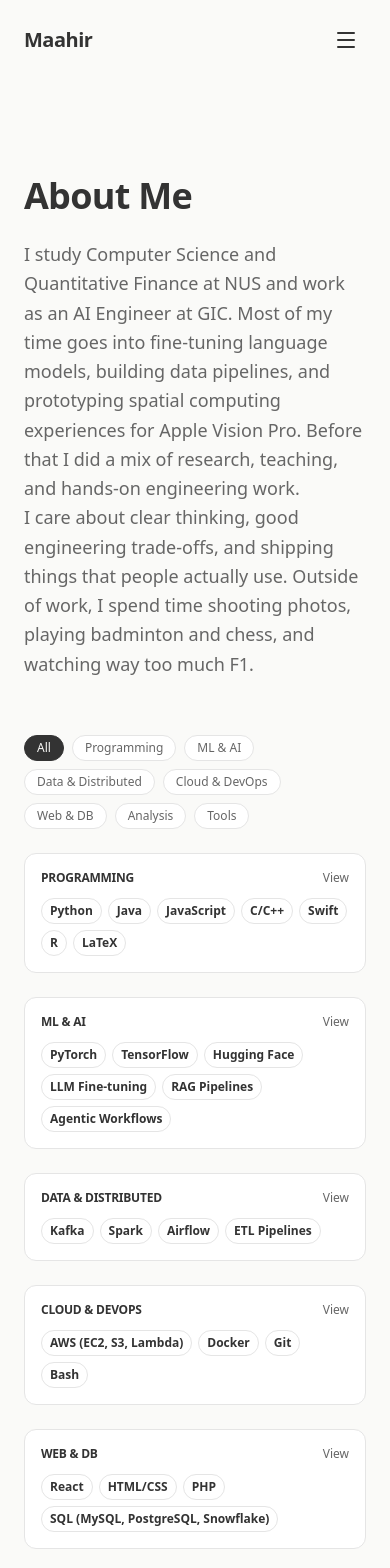
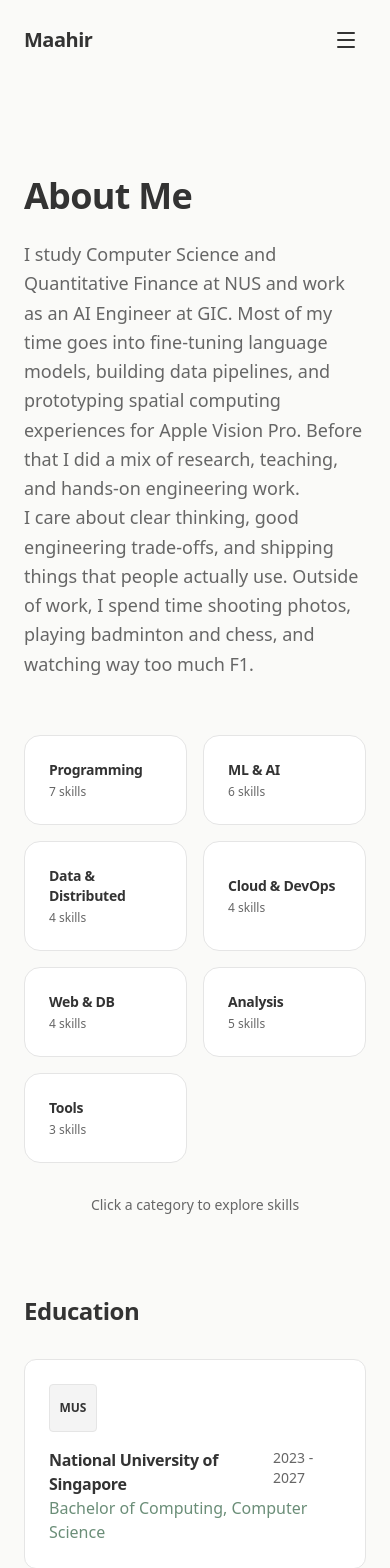
Before and after one commit to maahir-garg/portfolio, a Next.js app: page /about in a window 390 px wide. Shown: the top 1568 px of the page. Built offline with nearby package versions, Linux system fonts and the light colour scheme.

Commit message:
cook i am?

```diff
--- a/components/Skills.tsx
+++ b/components/Skills.tsx
@@ -1,19 +1,21 @@
 "use client";
 
 import { useState, useMemo } from "react";
+import { motion, AnimatePresence } from "framer-motion";
 import { DATA } from "@/lib/data";
 import { Badge } from "@/components/ui/Badge";
+import { Card } from "@/components/ui/Card";
 
 type SkillsByCategory = typeof DATA.skills;
 
-const CATEGORY_LABELS: Record<string, string> = {
-  Programming: "Programming",
-  "ML & AI": "ML & AI",
-  "Data & Distributed": "Data & Distributed",
-  "Cloud & DevOps": "Cloud & DevOps",
-  "Web & DB": "Web & DB",
-  Analysis: "Analysis",
-  Tools: "Tools",
+const CATEGORY_ICONS: Record<string, string> = {
+  Programming: "💻",
+  "ML & AI": "🤖",
+  "Data & Distributed": "📊",
+  "Cloud & DevOps": "☁️",
+  "Web & DB": "🌐",
+  Analysis: "📈",
+  Tools: "🛠️",
 };
 
 export function Skills({
@@ -21,100 +23,145 @@ export function Skills({
 }: {
   skills?: SkillsByCategory;
 }) {
-  const [activeCategory, setActiveCategory] = useState<string>("All");
+  const [activeCategory, setActiveCategory] = useState<string | null>(null);
+  const [hoveredSkill, setHoveredSkill] = useState<string | null>(null);
 
   const entries = useMemo(
     () => Object.entries(skills) as Array<[keyof SkillsByCategory, readonly string[]]>,
     [skills]
   );
 
-  const visibleEntries =
-    activeCategory === "All"
-      ? entries
-      : entries.filter(([category]) => String(category) === activeCategory);
-
-  const categories = ["All", ...entries.map(([category]) => String(category))];
+  const activeSkills = activeCategory
+    ? entries.find(([cat]) => String(cat) === activeCategory)?.[1] || []
+    : [];
 
   return (
-    <div className="space-y-6">
-      {/* Filters */}
-      <div className="flex flex-wrap gap-2">
-        {categories.map((category) => (
-          <button
-            key={category}
-            type="button"
-            onClick={() => setActiveCategory(category)}
-            className={`rounded-full border px-3 py-1 text-xs font-medium transition-colors ${
-              activeCategory === category
-                ? "bg-ink text-canvas border-ink"
-                : "bg-card text-ink-muted border-border hover:border-ink/60"
-            }`}
+    <div className="space-y-8">
+      {/* Category Grid */}
+      <div className="grid grid-cols-2 sm:grid-cols-3 lg:grid-cols-4 gap-4">
+        <AnimatePresence mode="wait">
+          {entries.map(([category, items], index) => {
+            const categoryStr = String(category);
+            const isActive = activeCategory === categoryStr;
+            const isInactive = activeCategory !== null && !isActive;
+
+            return (
+              <motion.button
+                key={categoryStr}
+                layout
+                initial={{ opacity: 0, y: 20 }}
+                animate={{
+                  opacity: isInactive ? 0.4 : 1,
+                  y: 0,
+                  scale: isActive ? 1.05 : 1
+                }}
+                exit={{ opacity: 0, y: -20 }}
+                transition={{
+                  duration: 0.3,
+                  delay: index * 0.05,
+                  layout: { duration: 0.3 }
+                }}
+                whileHover={{ scale: 1.05, y: -2 }}
+                whileTap={{ scale: 0.98 }}
+                onClick={() => setActiveCategory(isActive ? null : categoryStr)}
+                className={`
+                  group relative overflow-hidden rounded-2xl border p-6 text-left transition-all duration-300
+                  ${isActive
+                    ? 'bg-accent/10 border-accent shadow-lg shadow-accent/20'
+                    : 'bg-card border-border hover:border-accent/40 hover:shadow-md'
+                  }
+                `}
               >
-            {category}
-          </button>
-        ))}
+                {/* Glow effect */}
+                <motion.div
+                  className="absolute inset-0 opacity-0 group-hover:opacity-100 transition-opacity duration-500"
+                  style={{
+                    background: 'radial-gradient(circle at center, rgba(107, 142, 120, 0.1) 0%, transparent 70%)',
+                  }}
+                />
+
+                <div className="relative z-10">
+                  <h3 className={`text-sm font-semibold tracking-tight transition-colors ${isActive ? 'text-accent' : 'text-ink group-hover:text-accent'}`}>
+                    {categoryStr}
+                  </h3>
+                  <p className="text-xs text-ink-muted mt-1 font-mono">
+                    {items.length} {items.length === 1 ? 'skill' : 'skills'}
+                  </p>
                 </div>
 
-      {/* Skills */}
-      {activeCategory === "All" ? (
-        <div className="grid grid-cols-1 sm:grid-cols-2 gap-6">
-          {entries.map(([category, items]) => (
-            <div
-              key={String(category)}
-              className="rounded-xl border border-border bg-card p-4"
+                {/* Active indicator */}
+                {isActive && (
+                  <motion.div
+                    layoutId="activeIndicator"
+                    className="absolute bottom-0 left-0 right-0 h-1 bg-accent"
+                    transition={{ type: "spring", stiffness: 300, damping: 30 }}
+                  />
+                )}
+              </motion.button>
+            );
+          })}
+        </AnimatePresence>
+      </div>
+
+      {/* Skills Display */}
+      <AnimatePresence mode="wait">
+        {activeCategory && (
+          <motion.div
+            key={activeCategory}
+            initial={{ opacity: 0, height: 0 }}
+            animate={{ opacity: 1, height: "auto" }}
+            exit={{ opacity: 0, height: 0 }}
+            transition={{ duration: 0.3 }}
           >
-              <div className="flex items-center justify-between gap-3">
-                <h3 className="text-xs font-mono uppercase tracking-[0.2em] text-ink-muted">
-                  {CATEGORY_LABELS[String(category)] ?? String(category)}
+            <Card className="p-8">
+              <div className="flex items-center justify-between mb-6">
+                <h3 className="text-2xl font-bold text-ink">
+                  {activeCategory}
                 </h3>
                 <button
-                  type="button"
-                  onClick={() => setActiveCategory(String(category))}
-                  className="text-xs text-ink-muted hover:text-ink transition-colors"
+                  onClick={() => setActiveCategory(null)}
+                  className="text-sm text-ink-muted hover:text-accent transition-colors font-medium"
                 >
-                  View
+                  Close ✕
                 </button>
               </div>
-              <div className="mt-3 flex flex-wrap gap-1.5">
-                {items.map((skill) => (
+
+              <div className="flex flex-wrap gap-3">
+                {activeSkills.map((skill, index) => (
+                  <motion.div
+                    key={`${activeCategory}-${skill}`}
+                    initial={{ opacity: 0, scale: 0.8, y: 20 }}
+                    animate={{ opacity: 1, scale: 1, y: 0 }}
+                    transition={{ delay: index * 0.05, duration: 0.3 }}
+                    onHoverStart={() => setHoveredSkill(skill)}
+                    onHoverEnd={() => setHoveredSkill(null)}
+                  >
                     <Badge
-                    key={`${String(category)}-${skill}`}
                       variant="secondary"
-                    className="text-xs py-1 px-2"
+                      className={`
+                        text-sm py-2 px-4 cursor-default transition-all duration-200
+                        ${hoveredSkill === skill ? 'bg-accent/20 text-accent border-accent/40 scale-110' : ''}
+                      `}
                     >
                       {skill}
                     </Badge>
+                  </motion.div>
                 ))}
               </div>
-            </div>
-          ))}
-        </div>
-      ) : (
-        <div className="rounded-xl border border-border bg-card p-4">
-          <div className="flex items-center justify-between gap-3">
-            <h3 className="text-xs font-mono uppercase tracking-[0.2em] text-ink-muted">
-              {CATEGORY_LABELS[activeCategory] ?? activeCategory}
-            </h3>
-            <button
-              type="button"
-              onClick={() => setActiveCategory("All")}
-              className="text-xs text-ink-muted hover:text-ink transition-colors"
+            </Card>
+          </motion.div>
+        )}
+      </AnimatePresence>
+
+      {/* All Skills Overview (when nothing selected) */}
+      {!activeCategory && (
+        <motion.div
+          initial={{ opacity: 0 }}
+          animate={{ opacity: 1 }}
+          className="text-center text-ink-muted text-sm font-mono"
         >
-              Back to all
-            </button>
-          </div>
-          <div className="mt-3 flex flex-wrap gap-1.5">
-            {(visibleEntries[0]?.[1] ?? []).map((skill) => (
-              <Badge
-                key={`${activeCategory}-${skill}`}
-                variant="secondary"
-                className="text-xs py-1 px-2"
-              >
-                {skill}
-              </Badge>
-            ))}
-          </div>
-        </div>
+          Click a category to explore skills
+        </motion.div>
       )}
     </div>
   );
--- a/components/home/ExperienceTimeline.tsx
+++ b/components/home/ExperienceTimeline.tsx
@@ -11,12 +11,29 @@ gsap.registerPlugin(ScrollTrigger);
 
 export function ExperienceTimeline() {
     const containerRef = useRef<HTMLDivElement>(null);
+    const progressBarRef = useRef<HTMLDivElement>(null);
 
     useEffect(() => {
         const container = containerRef.current;
-        if (!container) return;
+        const progressBar = progressBarRef.current;
+        if (!container || !progressBar) return;
 
         const ctx = gsap.context(() => {
+            // Animate progress bar fill
+            gsap.fromTo(
+                progressBar,
+                { scaleY: 0, transformOrigin: "top" },
+                {
+                    scaleY: 1,
+                    ease: "none",
+                    scrollTrigger: {
+                        trigger: container,
+                        start: "top center",
+                        end: "bottom center",
+                        scrub: 1,
+                    },
+                }
+            );
             // Pulse nodes when they hit center
             const cards = gsap.utils.toArray(".timeline-card");
             cards.forEach((card) => {
@@ -56,8 +73,6 @@ export function ExperienceTimeline() {
     return (
         <section ref={containerRef} className="relative py-24 md:py-32 overflow-hidden">
             <div className="container mx-auto px-6 md:px-12 lg:px-24">
-                <h2 className="text-4xl md:text-5xl font-bold tracking-tighter mb-24">Experience</h2>
-
                 <div className="relative">
                     <div className="flex flex-col gap-24">
                         {DATA.work.map((role, index) => (
@@ -74,7 +89,18 @@ export function ExperienceTimeline() {
 
                                 {/* 2. Rail + Dot (Center Column) */}
                                 <div className="hidden md:flex relative justify-center">
+                                    {/* Background rail */}
                                     <div className="absolute inset-y-0 w-px bg-gradient-to-b from-primary/10 via-primary/20 to-primary/5" />
+
+                                    {/* Animated progress bar */}
+                                    {index === 0 && (
+                                        <div
+                                            ref={progressBarRef}
+                                            className="absolute inset-y-0 w-px bg-gradient-to-b from-accent/60 via-accent/40 to-accent/20"
+                                            style={{ transformOrigin: "top" }}
+                                        />
+                                    )}
+
                                     <div className="timeline-dot mt-[14px] w-3 h-3 rounded-full bg-primary/20 border border-background z-10 transition-colors" />
                                 </div>
 
```
Also changed, not shown: components/home/Hero.tsx (+35 -14 lines). Lines whose indentation alone changed are shown as unchanged.
